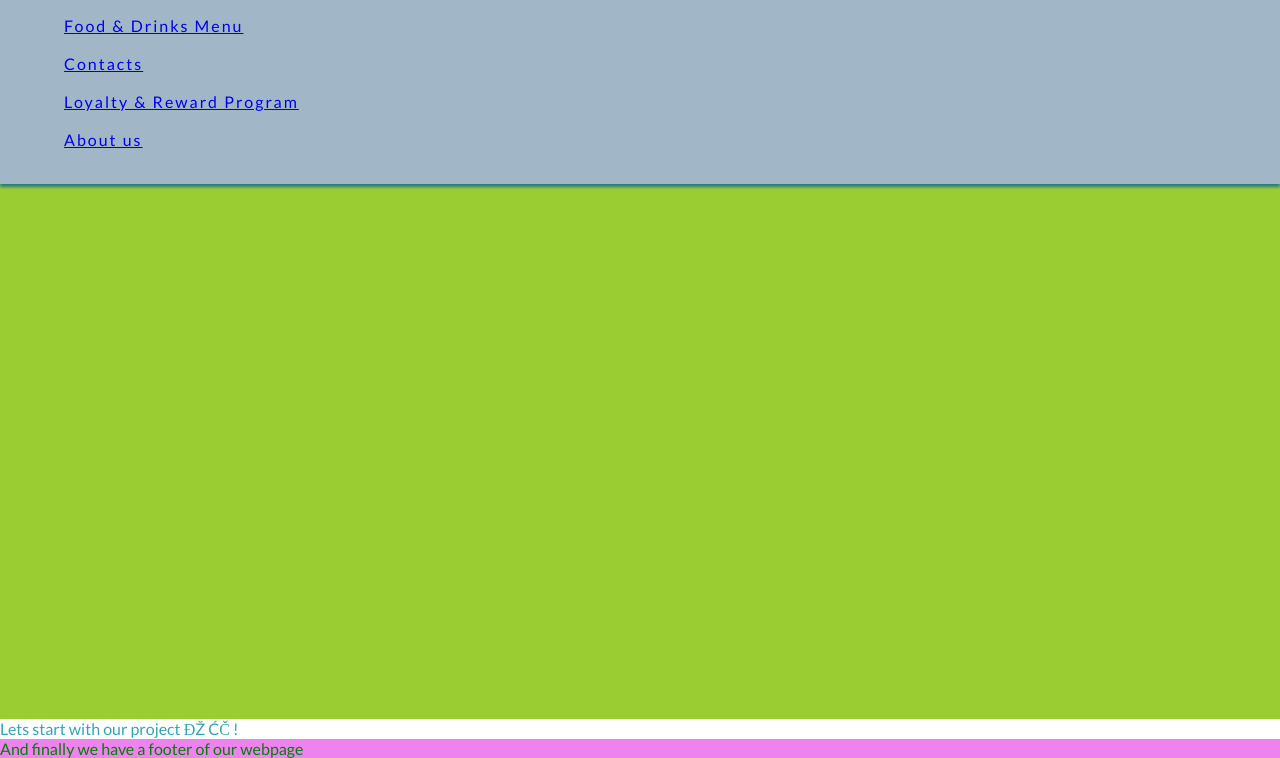
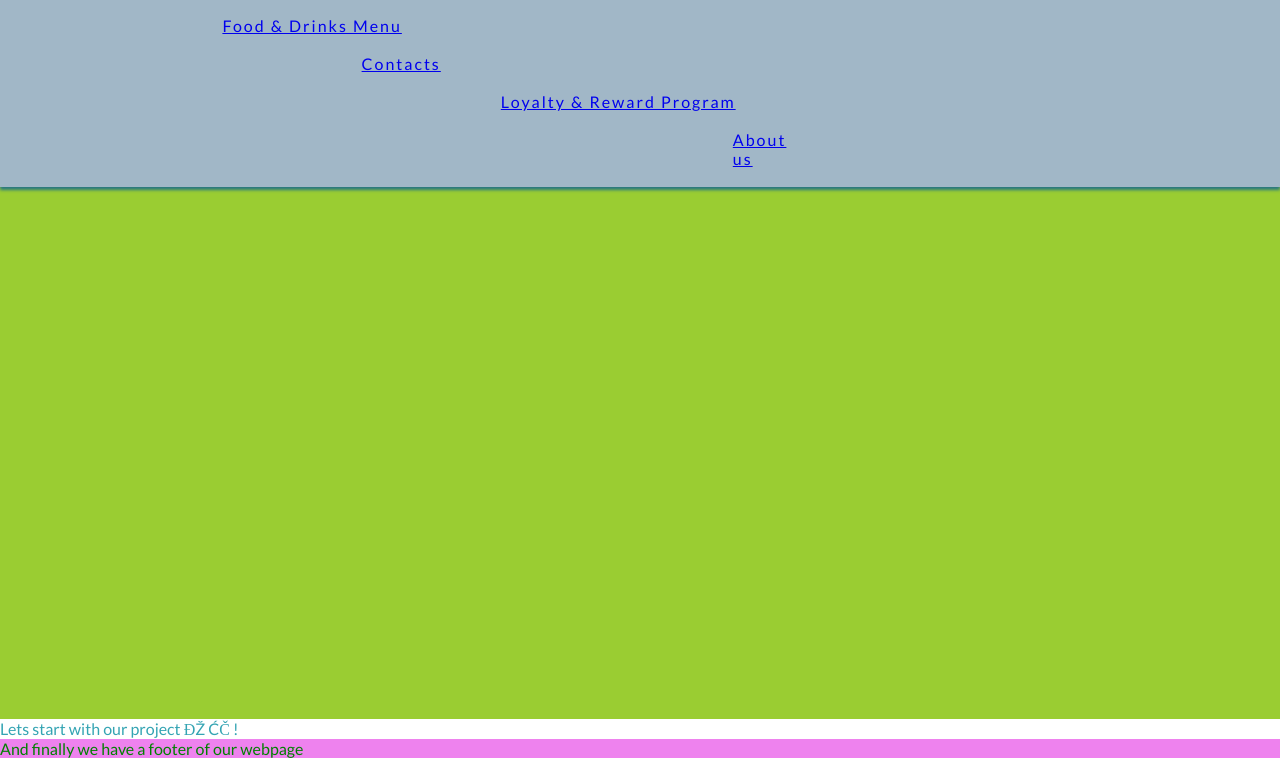
Before and after one commit to Agnogh/fake-restaurant, a plain HTML site: page index.html in a window 1280 px wide. Shown: the part 42-800 px from the top of the page. Drawn offline with Linux system fonts and the light colour scheme; a web font is replaced by a local one.

Commit message:
adjusting the header for larger screens

```diff
--- a/assets/css/styles.css
+++ b/assets/css/styles.css
@@ -100,20 +100,24 @@ body {
 header {
     color: blue;
     background-color: rgb(161, 183, 199);
-    padding: 0 4rem;
+    padding: 0 2rem;
     /* to make it "stick" on top when users scroll*/
     position: fixed;
     width: 100%;
     /*maybe we need z-index: 99; but we will see later on*/
     box-shadow: 0 3px 3px #297781;
+    text-decoration: none;
 }
+
+
+
 
 header nav ul {
   text-decoration: none;
   color: initial;
   letter-spacing: 2px;
   list-style-type: none;
-  margin-bottom: 1em;
+  margin-bottom: 0em;
 }
 
 h1 {
@@ -135,7 +139,40 @@ br {
   box-shadow: 0 9px 9px #3a565a;
 }
 
+
 footer {
     color: green;
     background-color: violet;
 }
+
+@media screen and (min-width: 768px) {
+    #main_menu_list {
+      color: blue;
+      background-color: rgb(161, 183, 199);
+      padding: 0 9rem;
+      /* to make it "stick" on top when users scroll*/
+      position: fixed;
+      width: 100%;
+      /*maybe we need z-index: 99; but we will see later on*/
+      /* box-shadow: 0 9px 9px #297781; */
+      position: relative;
+    }
+    #item_food {
+      padding: 0 5%;
+    }
+    #item_contact {
+      padding: 0 20%;
+    }
+    #item_loyalty {
+      padding: 0 35%;
+    }
+    #item_about {
+      padding: 0 60%;
+    }
+}
+
+@media screen and (min-width: 992px) {
+  #main_menu_list a:hover {
+    border-bottom: 3px solid #c50ae2;
+  }
+}
--- a/index.html
+++ b/index.html
@@ -30,20 +30,23 @@
             </a>
 
         <!-- navigation elements are added ehre -->
+
             <nav>
                 <ul id="main_menu_list">
                     <br>
-                    <li><a href="food_drinks_menu.html">Food & Drinks Menu</a></li>
+                    <li id="item_food"><a href="food_drinks_menu.html">Food & Drinks Menu</a></li>
                     <br>
-                    <li><a href="contacts.html">Contacts</a></li>
+                    <li id="item_contact"><a href="contacts.html">Contacts</a></li>
                     <br>
-                    <li><a href="loyalty_reward_program.html">Loyalty & Reward Program</a></li>
+                    <li id="item_loyalty"><a href="loyalty_reward_program.html">Loyalty & Reward Program</a></li>
                     <br>
-                    <li><a href="about_us.html">About us</a></li>
+                    <li id="item_about"><a href="about_us.html">About us</a></li>
                     <br>
                 </ul>
             </nav>
         </header>
+
+
         <!-- Main goes here-->
         <main>This is content that will be set</main>
         <p>Lets start with our project ĐŽ ĆČ !</p>
```
Also changed, not shown: loyalty_reward_program.html (+1 -1 lines).
